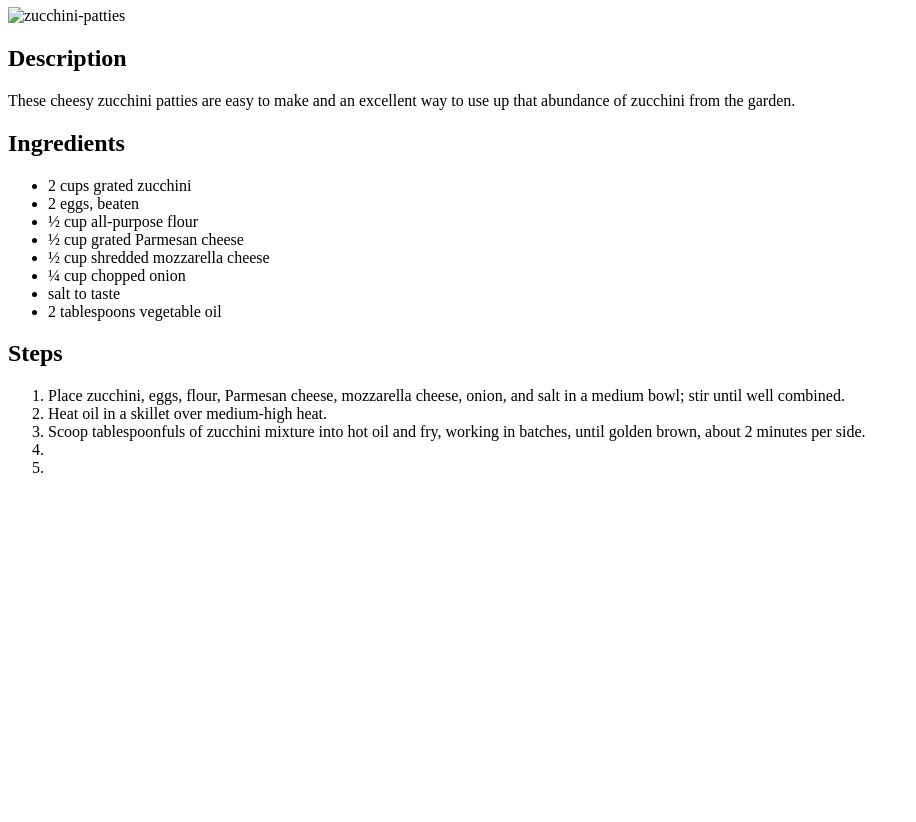
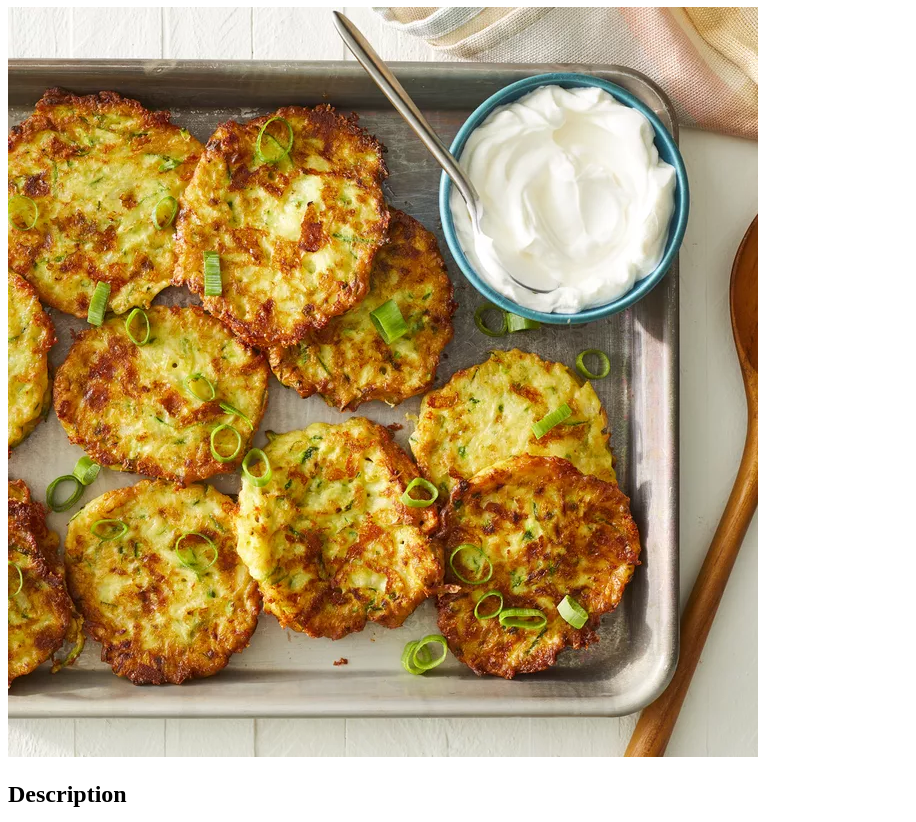
Before and after one commit to TechnoZain/odin-recipes, a plain HTML site: page recipes/zucchini_patties.html in a window 1280 px wide. Shown: the part 73-895 px from the top of the page, without its empty margins (0-916 px from the left). Before the commit the page ends 800 px from the top, so only its background shows below. Drawn offline with Linux system fonts and the light colour scheme.

Commit message:
fixing broken image src on zucchini recipe

```diff
--- a/recipes/zucchini_patties.html
+++ b/recipes/zucchini_patties.html
@@ -6,7 +6,7 @@
     </head>
     <body>
         <h1>Zucchini Patties</h1>
-        <img alt="zucchini-patties" src="./zucchini-patties.webp" />
+        <img alt="zucchini-patties" src="./zucchini_patties.webp" />
         <h2>Description</h2>
         <p>These cheesy zucchini patties are easy to make and an excellent way to use up that abundance of zucchini from the garden.</p>
         <h2>Ingredients</h2>
```
Also changed, not shown: recipes/zucchini_patties.webp (added).
